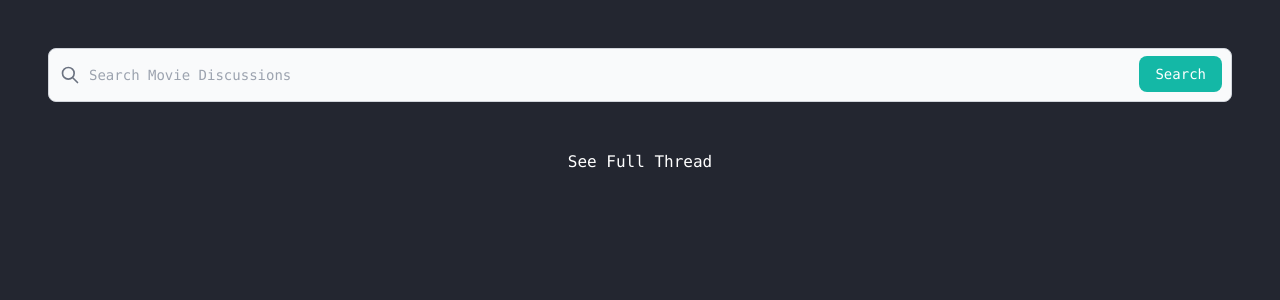
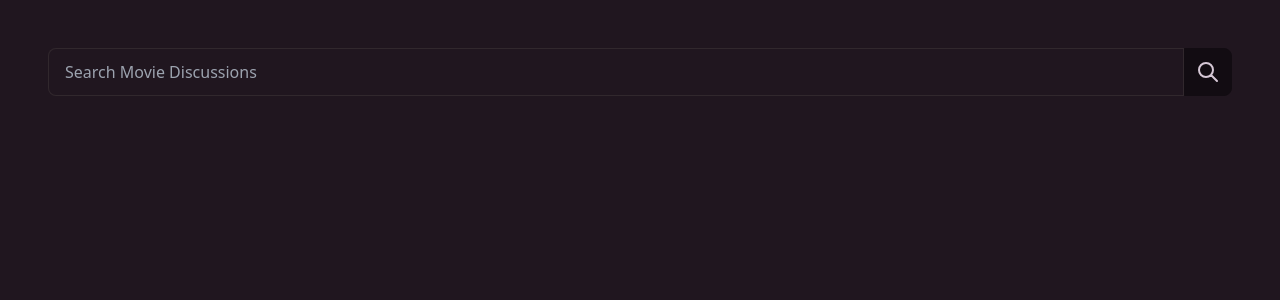
Before and after one commit to heySanj/reddit-binge-club, a React (Vite) app: page / in a window 1280 px wide. Shown: the top 300 px of the page. Built offline with nearby package versions, Linux system fonts and the light colour scheme.

Commit message:
Switched to DaisyUI

```diff
--- a/index.html
+++ b/index.html
@@ -1,10 +1,10 @@
 <!DOCTYPE html>
-<html lang="en">
+<html  data-theme="coffee" lang="en">
   <head>
     <meta charset="UTF-8" />
     <link rel="icon" type="image/svg+xml" href="/vite.svg" />
     <meta name="viewport" content="width=device-width, initial-scale=1.0" />
-    <title>Vite + React</title>
+    <title>📺 Reddit Binge Club</title>
   </head>
   <body>
     <div id="root"></div>
--- a/package.json
+++ b/package.json
@@ -9,6 +9,7 @@
     "preview": "vite preview"
   },
   "dependencies": {
+    "daisyui": "^2.51.3",
     "dotenv": "^16.0.3",
     "react": "^18.2.0",
     "react-dom": "^18.2.0",
@@ -16,6 +17,7 @@
     "snoowrap": "^1.23.0"
   },
   "devDependencies": {
+    "@tailwindcss/typography": "^0.5.9",
     "@types/react": "^18.0.27",
     "@types/react-dom": "^18.0.10",
     "@vitejs/plugin-react-swc": "^3.0.0",
--- a/src/App.jsx
+++ b/src/App.jsx
@@ -26,14 +26,23 @@ function App() {
     return (
         <div
             className="container mx-auto p-12 text-center
-                      font-mono text-white"
+                       text-primary"
         >
             <MovieSearch findDiscussionHandler={findDiscussion} />
-            <div className="pt-12">
-                <h1 className="text-3xl font-black">{threadData.title}</h1>
-                <a href={threadData.url}>See Full Thread</a>
-                <CommentList commentsData={threadData.comments} />
-            </div>
+
+            {threadData.title && (
+                <div className="pt-12">
+                    <h1 className="text-3xl font-black py-4">{threadData.title}</h1>
+                    <a
+                        className="btn-outline btn-accent btn-xs btn"
+                        href={threadData.url}
+                    >
+                        See Full Thread
+                    </a>
+
+                    <CommentList commentsData={threadData.comments} />
+                </div>
+            )}
         </div>
     );
 }
--- a/src/components/Comment.jsx
+++ b/src/components/Comment.jsx
@@ -1,16 +1,16 @@
 const Comment = ({ comment }) => {
     return (
         <li
-            className="my-6 rounded-md bg-slate-700 p-4
-                    text-left shadow-lg"
+            className="my-6 rounded-md bg-base-300 p-4
+                    text-left"
 
         >
             <div className="flex items-center">
                 <h4 className="font-extrabold text-sm pr-2">{comment.author}</h4>
-                <p className="font-thin italic text-xs text-slate-400">- {comment.score} points</p>
+                <p className="font-thin italic text-xs text-neutral-500">- {comment.score} points</p>
             </div>
 
-            <p className="text-lg pt-2">{comment.body}</p>
+            <p className="text-lg pt-2 text-neutral-content whitespace-pre-line">{comment.body}</p>
         </li>
     );
 };
--- a/src/components/MovieSearch.jsx
+++ b/src/components/MovieSearch.jsx
@@ -1,65 +1,46 @@
-import { useState } from 'react';
-
+import { useState } from "react";
 
 const MovieSearch = ({ findDiscussionHandler }) => {
-
     const [searchTerm, setSearchTerm] = useState("");
 
     const submitHandler = (event) => {
         event.preventDefault();
-        findDiscussionHandler(searchTerm)
-        setSearchTerm("")
-    }
+        findDiscussionHandler(searchTerm);
+        setSearchTerm("");
+    };
 
     const handleChange = (event) => {
-        setSearchTerm(event.target.value)
-    }
+        setSearchTerm(event.target.value);
+    };
 
     return (
         <form onSubmit={submitHandler}>
-            <label
-                htmlFor="default-search"
-                className="sr-only mb-2 text-sm font-medium text-gray-900 dark:text-white"
-            >
-                Search
-            </label>
-            <div className="relative">
-                <div className="pointer-events-none absolute inset-y-0 left-0 flex items-center pl-3">
+            <div className="form-control">
+                <div className="input-group">
+                    <input
+                        type="text"
+                        placeholder="Search Movie Discussions"
+                        className="input-bordered input flex-auto"
+                        onChange={handleChange}
+                        value={searchTerm}
+                    />
+                    <button type="submit" className="btn-square btn">
                         <svg
-                        aria-hidden="true"
-                        className="h-5 w-5 text-gray-500 dark:text-gray-400"
+                            xmlns="http://www.w3.org/2000/svg"
+                            className="h-6 w-6"
                             fill="none"
+                            viewBox="0 0 24 24"
                             stroke="currentColor"
-                        viewBox="0 0 24 24"
-                        xmlns="http://www.w3.org/2000/svg"
                         >
                             <path
                                 strokeLinecap="round"
                                 strokeLinejoin="round"
                                 strokeWidth="2"
                                 d="M21 21l-6-6m2-5a7 7 0 11-14 0 7 7 0 0114 0z"
-                        ></path>
+                            />
                         </svg>
+                    </button>
                 </div>
-                <input
-                    type="search"
-                    id="default-search"
-                    onChange={handleChange}
-                    value={searchTerm}
-                    className="block w-full rounded-lg border border-gray-300 bg-gray-50 p-4 pl-10 text-sm text-gray-900
-                     focus:border-blue-500 focus:ring-blue-500 dark:border-gray-600 dark:bg-gray-700 dark:text-white
-                      dark:placeholder-gray-400 dark:focus:border-blue-500 dark:focus:ring-blue-500"
-                    placeholder="Search Movie Discussions"
-                    required
-                />
-                <button
-                    type="submit"
-                    className="absolute right-2.5 bottom-2.5 rounded-lg bg-teal-500 px-4 py-2 text-sm font-medium text-white
-                     hover:bg-teal-500 focus:outline-none focus:ring-4 focus:ring-blue-300 dark:bg-teal-600
-                      dark:hover:bg-teal-700 dark:focus:ring-teal-800"
-                >
-                    Search
-                </button>
             </div>
         </form>
     );
--- a/src/hooks/use-http.js
+++ b/src/hooks/use-http.js
@@ -9,35 +9,11 @@ const SEARCH_TAGS = " Discussion Official [SPOILERS]";
 // To get more 'sibling' replies, you need to call the morechildren api
 const COMMENT_DEPTH = 2;
 const COMMENT_SORT = "top";
-const COMMENT_LIMIT = 10;
+const COMMENT_LIMIT = 20;
 
 const useHttp = () => {
     const [isLoading, setIsLoading] = useState(false);
     const [error, setError] = useState(null);
-
-    // const sendRequest = useCallback(async (requestConfig, applyData) => {
-    //     setIsLoading(true);
-    //     setError(null);
-    //     try {
-    //         const response = await fetch(requestConfig.url, {
-    //             method: requestConfig.method ? requestConfig.method : 'GET',
-    //             headers: requestConfig.headers ? requestConfig.headers : {},
-    //             body: requestConfig.body ? JSON.stringify(requestConfig.body) : null,
-    //         });
-
-    //         if (!response.ok) {
-    //             throw new Error("Request failed!");
-    //         }
-
-    //         const data = await response.json();
-
-    //         applyData(data)
-
-    //     } catch (err) {
-    //         setError(err.message || "Something went wrong!");
-    //     }
-    //     setIsLoading(false);
-    // }, []);
 
     const getDiscussion = useCallback(async (title, applyData) => {
         setIsLoading(true);
--- a/src/index.css
+++ b/src/index.css
@@ -3,76 +3,5 @@
 @tailwind utilities;
 
 :root{
-    background-color: rgb(35, 38, 48);
+    /* background-color: #221f1f; */
 }
-/*
-
-:root {
-  font-family: Inter, system-ui, Avenir, Helvetica, Arial, sans-serif;
-  line-height: 1.5;
-  font-weight: 400;
-
-  color-scheme: light dark;
-  color: rgba(255, 255, 255, 0.87);
-  background-color: #242424;
-
-  font-synthesis: none;
-  text-rendering: optimizeLegibility;
-  -webkit-font-smoothing: antialiased;
-  -moz-osx-font-smoothing: grayscale;
-  -webkit-text-size-adjust: 100%;
-}
-
-a {
-  font-weight: 500;
-  color: #646cff;
-  text-decoration: inherit;
-}
-a:hover {
-  color: #535bf2;
-}
-
-body {
-  margin: 0;
-  display: flex;
-  place-items: center;
-  min-width: 320px;
-  min-height: 100vh;
-}
-
-h1 {
-  font-size: 3.2em;
-  line-height: 1.1;
-}
-
-button {
-  border-radius: 8px;
-  border: 1px solid transparent;
-  padding: 0.6em 1.2em;
-  font-size: 1em;
-  font-weight: 500;
-  font-family: inherit;
-  background-color: #1a1a1a;
-  cursor: pointer;
-  transition: border-color 0.25s;
-}
-button:hover {
-  border-color: #646cff;
-}
-button:focus,
-button:focus-visible {
-  outline: 4px auto -webkit-focus-ring-color;
-}
-
-@media (prefers-color-scheme: light) {
-  :root {
-    color: #213547;
-    background-color: #ffffff;
-  }
-  a:hover {
-    color: #747bff;
-  }
-  button {
-    background-color: #f9f9f9;
-  }
-} */
--- a/tailwind.config.cjs
+++ b/tailwind.config.cjs
@@ -6,12 +6,6 @@ module.exports = {
     mode: "jit",
     content: ["./index.html", "./src/**/*.{js,ts,jsx,tsx}"],
     theme: {
-        extend: {
-            colors: {
-                primary: "#242424",
-                secondary: "#51f35e",
-            }
-        },
     },
-    plugins: [],
+    plugins: [require("@tailwindcss/typography"), require("daisyui")],
 };
```
Also changed, not shown: 1 other file (tests, documents, lock files or other folders). Lines whose indentation alone changed are shown as unchanged.
